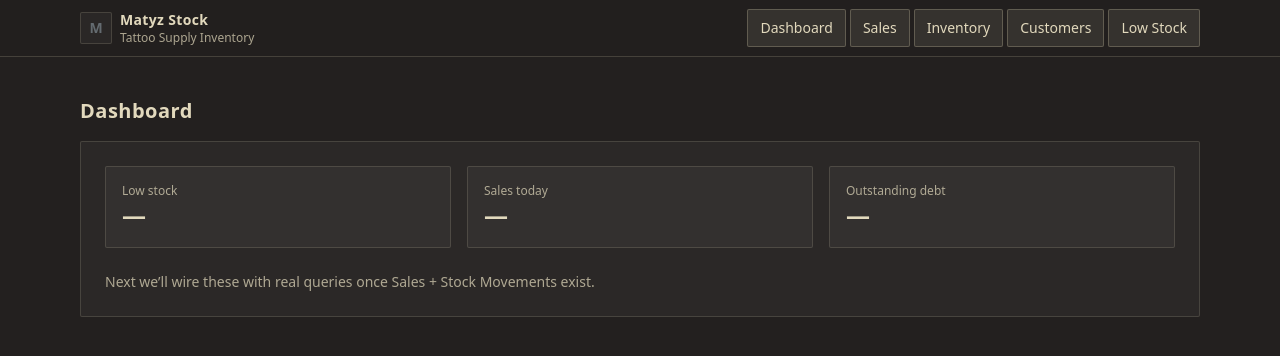
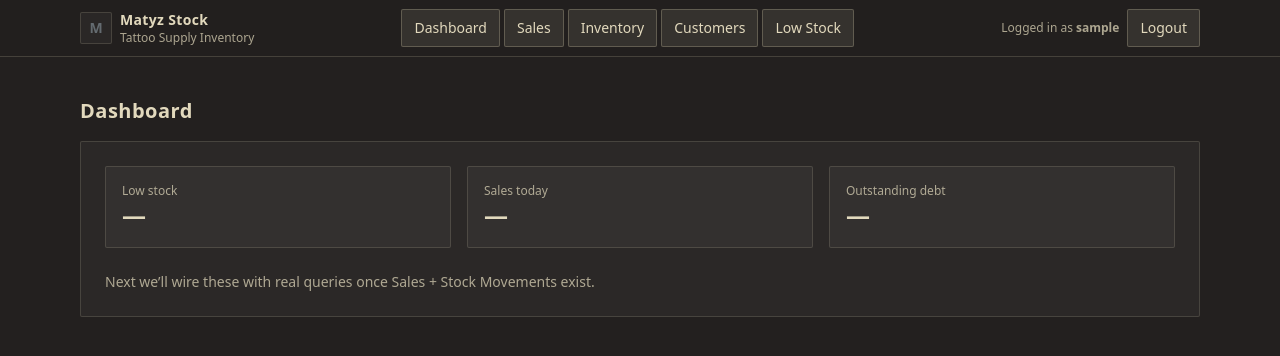
Before and after one commit to oramirezperera/matyz_app, a Django app: page / in a window 1280 px wide. Shown: the top 356 px of the page. Run offline with Django 5.2, Linux system fonts and the light colour scheme; the visitor is signed in with stand-in values (Sample User, id 1); some libraries are stand-ins or nearby versions.

Commit message:
Added log in and log out

```diff
--- a/templates/base.html
+++ b/templates/base.html
@@ -65,6 +65,26 @@
           <a class="px-3 py-2 rounded-sm matyz-btn text-sm" href="{% url 'inventory:low_stock' %}">Low Stock</a>
         </nav>
 
+        <!-- Account -->
+        <div class="hidden md:flex items-center gap-2">
+          {% if user.is_authenticated %}
+        <div class="text-xs matyz-muted">
+        Logged in as <span class="font-semibold">{{ user.username }}</span>
+        </div>
+
+        <form method="post" action="{% url 'logout' %}">
+          {% csrf_token %}
+          <button type="submit" class="px-3 py-2 rounded-sm matyz-btn text-sm">
+          Logout
+          </button>
+        </form>
+        {% else %}
+        <a class="px-3 py-2 rounded-sm matyz-btn text-sm" href="{% url 'login' %}">
+          Login
+        </a>
+        {% endif %}
+        </div>
+
         <!-- Mobile menu button -->
         <button
           class="md:hidden px-3 py-2 rounded-sm matyz-btn text-sm"
@@ -89,6 +109,27 @@
             Low Stock
           </a>
         </div>
+
+
+        {% if user.is_authenticated %}
+    <div class="mt-3 flex items-center justify-between">
+      <div class="text-xs matyz-muted">
+        {{ user.username }}
+      </div>
+      <form method="post" action="{% url 'logout' %}">
+        {% csrf_token %}
+        <button type="submit" class="px-3 py-2 rounded-sm matyz-btn text-sm">
+          Logout
+        </button>
+      </form>
+    </div>
+    {% else %}
+    <div class="mt-3">
+      <a class="px-3 py-2 rounded-sm matyz-btn text-sm block text-center" href="{% url 'login' %}">
+        Login
+      </a>
+    </div>
+  {% endif %}
       </nav>
 
     </div>
```
